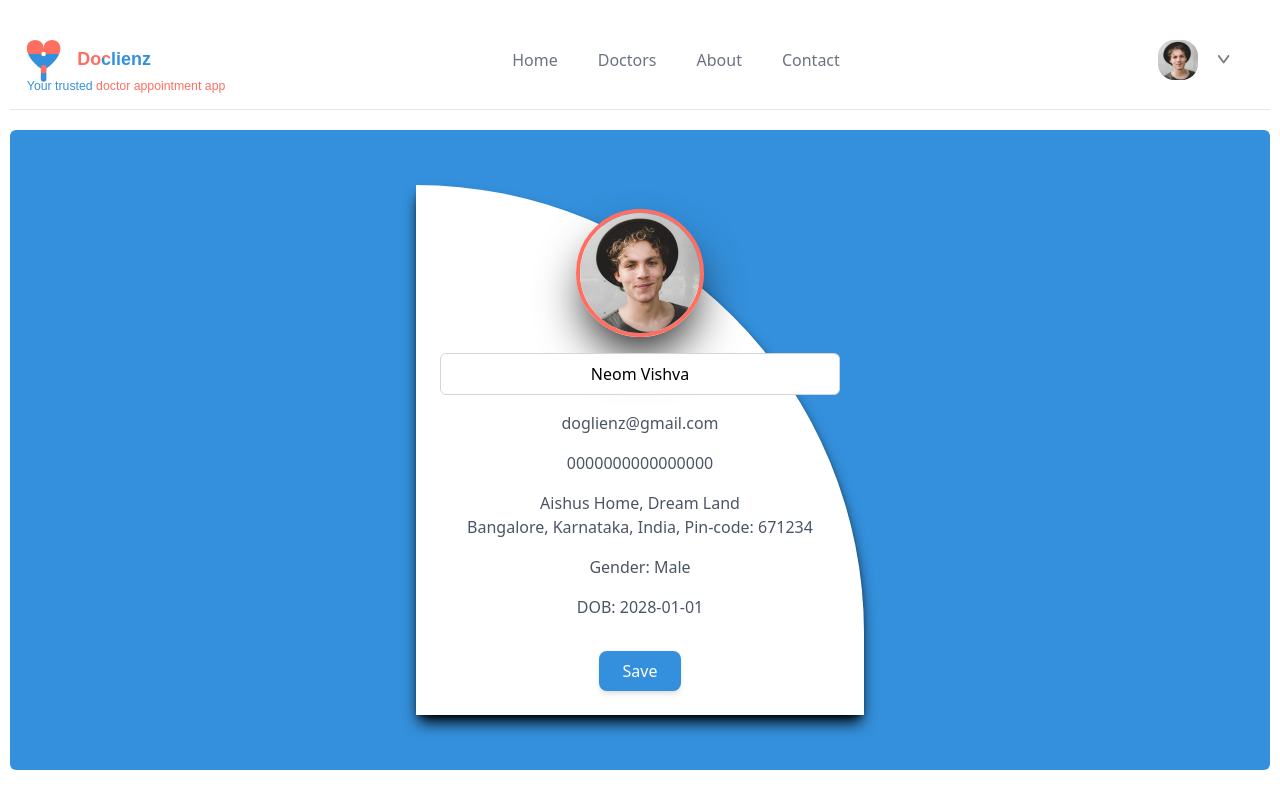
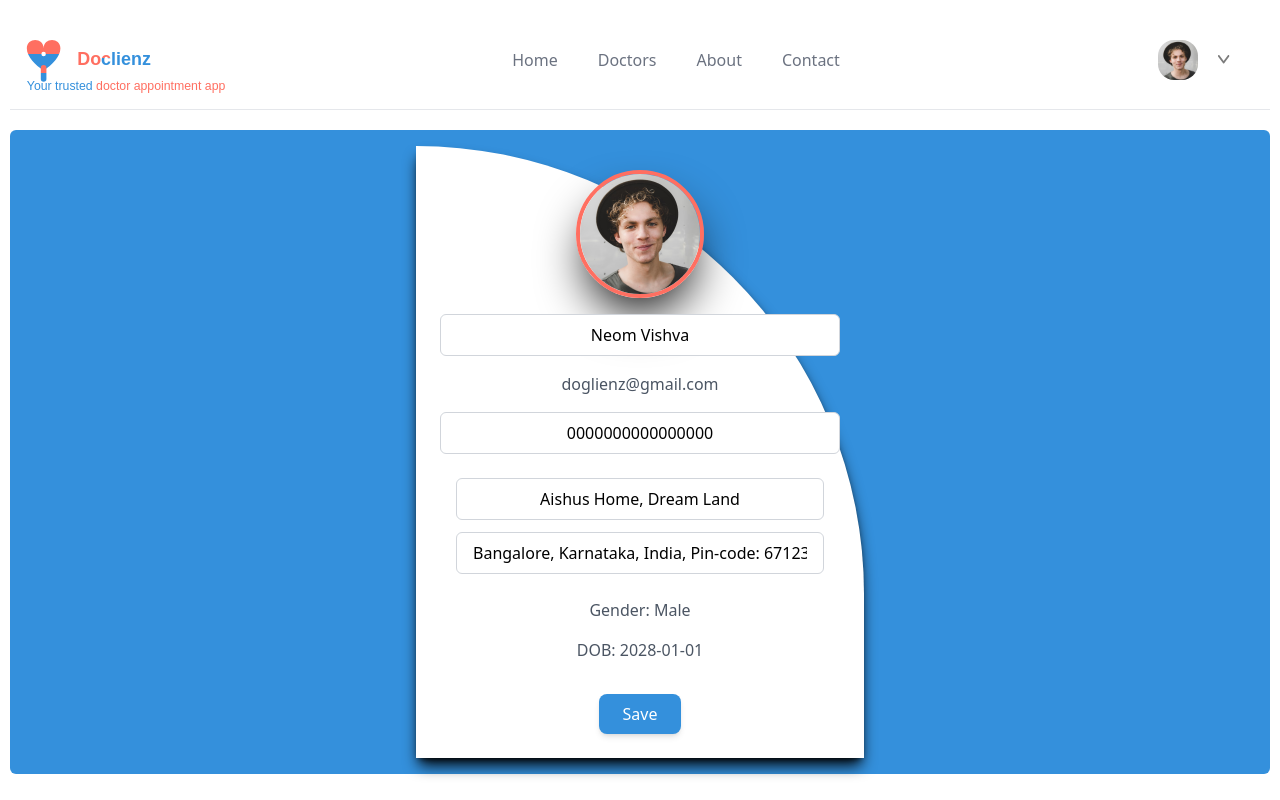
Before and after one commit to vimal7736/doctor_appointment, a React (Vite) app in the folder frontend/: page /my-profile in a window 1280 px wide. Both pictures are taken after a click on the button "Edit". Built offline with nearby package versions, Linux system fonts and the light colour scheme.

Commit message:
profile page

```diff
--- a/frontend/src/pages/MyProfile.jsx
+++ b/frontend/src/pages/MyProfile.jsx
@@ -30,7 +30,7 @@ const MyProfile = () => {
             <input
               type="text"
               value={userData.name}
-              onChange={(e)=> setUserData((prev) => ({...prev , name: e.target.value }))}
+              onChange={(e) => setUserData((prev) => ({ ...prev, name: e.target.value }))}
               className="border border-gray-300 rounded-md px-4 py-2 w-full text-center"
             />
           ) : (
@@ -38,12 +38,52 @@ const MyProfile = () => {
           )}
 
           <p className="text-gray-600">{userData.email}</p>
-          <p className="text-gray-600">{userData.phone}</p>
+          {isEdit ? (
+            <input
+            className="border border-gray-300 rounded-md px-4 py-2 w-full text-center"
 
-          <div className="text-gray-600 text-center">
-            <p>{userData.address.line1}</p>
-            <p>{userData.address.line2}</p>
-          </div>
+              onChange={
+                (e) => setUserData((prev) => ({ ...prev, phone: e.target.value }))
+              }
+              value={userData.phone} />
+
+          ) : (
+            <p className="text-gray-600">{userData.phone}</p>
+
+          )}
+          {isEdit ? (
+            <div
+            className=" rounded-md px-4 py-2 w-full text-center"
+
+            >
+              <input
+              className="border mb-3 border-gray-300 rounded-md px-4 py-2 w-full text-center"
+
+                value={userData.address.line1}
+                type="text"
+                onChange={
+                  (e) => setUserData(prev =>
+                    ({ ...prev, address: { ...prev.address, line1: e.target.value } })
+                  )} />
+              <input
+                value={userData.address.line2}
+                type="text"
+              className="border border-gray-300 rounded-md px-4 py-2 w-full text-center"
+
+                onChange={
+                  (e) => setUserData(prev =>
+                    ({ ...prev, address: { ...prev.address, line2: e.target.value } })
+                  )
+                }
+              />
+            </div>
+          ) : (
+            <div className="text-gray-600 text-center">
+              <p>{userData.address.line1}</p>
+              <p>{userData.address.line2}</p>
+            </div>
+          )}
+
 
           <p className="text-gray-600">Gender: {userData.gender}</p>
           <p className="text-gray-600">DOB: {userData.dob}</p>
```
